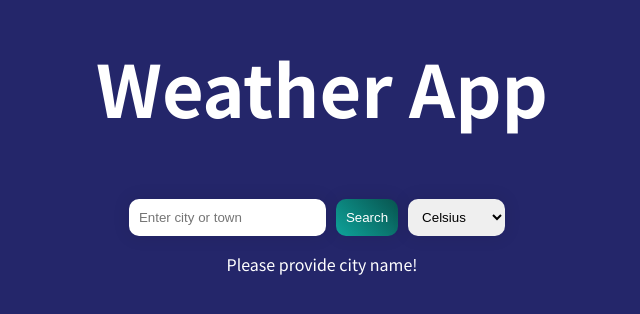
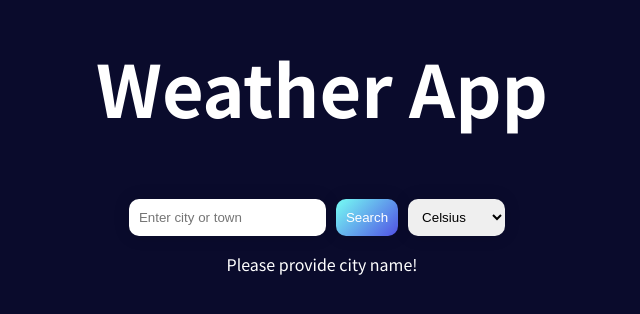
Before and after one commit to MilanDanilovic/WeatherApp, a React (Create React App) app: page / in a window 1280 px wide. Shown: the part 126-440 px from the top of the page, without its empty margins (318-958 px from the left). Built offline with nearby package versions, Linux system fonts and the light colour scheme; no server answers.

Commit message:
UI redesign

```diff
--- a/src/components/WeatherInput.module.css
+++ b/src/components/WeatherInput.module.css
@@ -10,7 +10,7 @@
 }
 .search-btn {
   color: white;
-  background: linear-gradient(45deg, #0ea39a, #08544f);
+  background: linear-gradient(135deg, #72edf2 10%, #5151e5 100%);
 }
 .weather-data {
   display: flex;
@@ -18,7 +18,7 @@
   width: 300px;
   justify-content: center;
   align-items: center;
-  background: linear-gradient(45deg, #0ea39a, transparent);
+  background: linear-gradient(135deg, #72edf2 10%, #5151e5 100%);
   margin-top: 50px;
   border-radius: 20px;
   backdrop-filter: blur(10px);
--- a/src/index.css
+++ b/src/index.css
@@ -10,7 +10,7 @@ html {
 
 body {
   margin: 0;
-  background-color: #24266a;
+  background-color: #0a0b2c;
   color: white;
 }
 .h1-weather {
```
